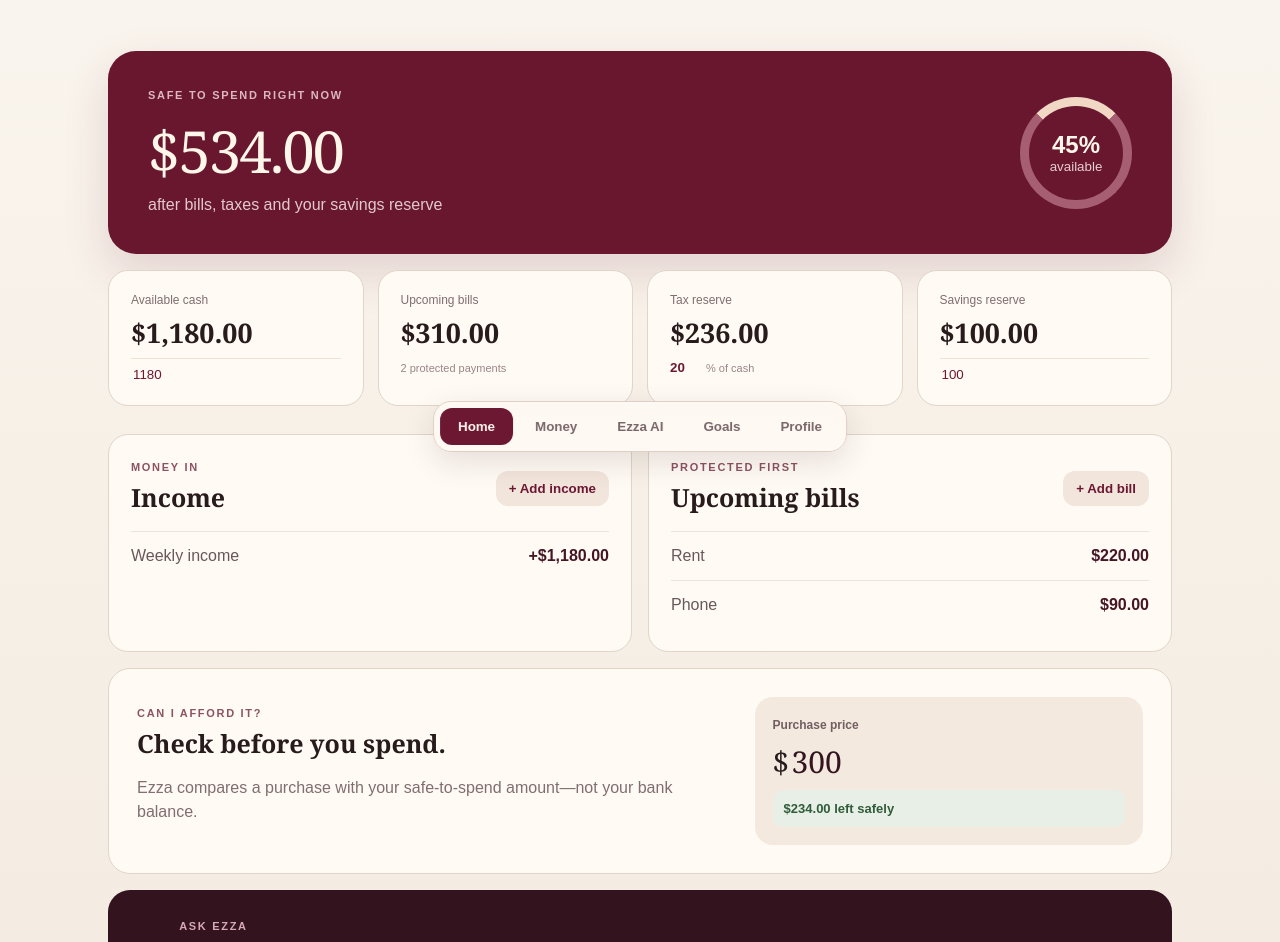
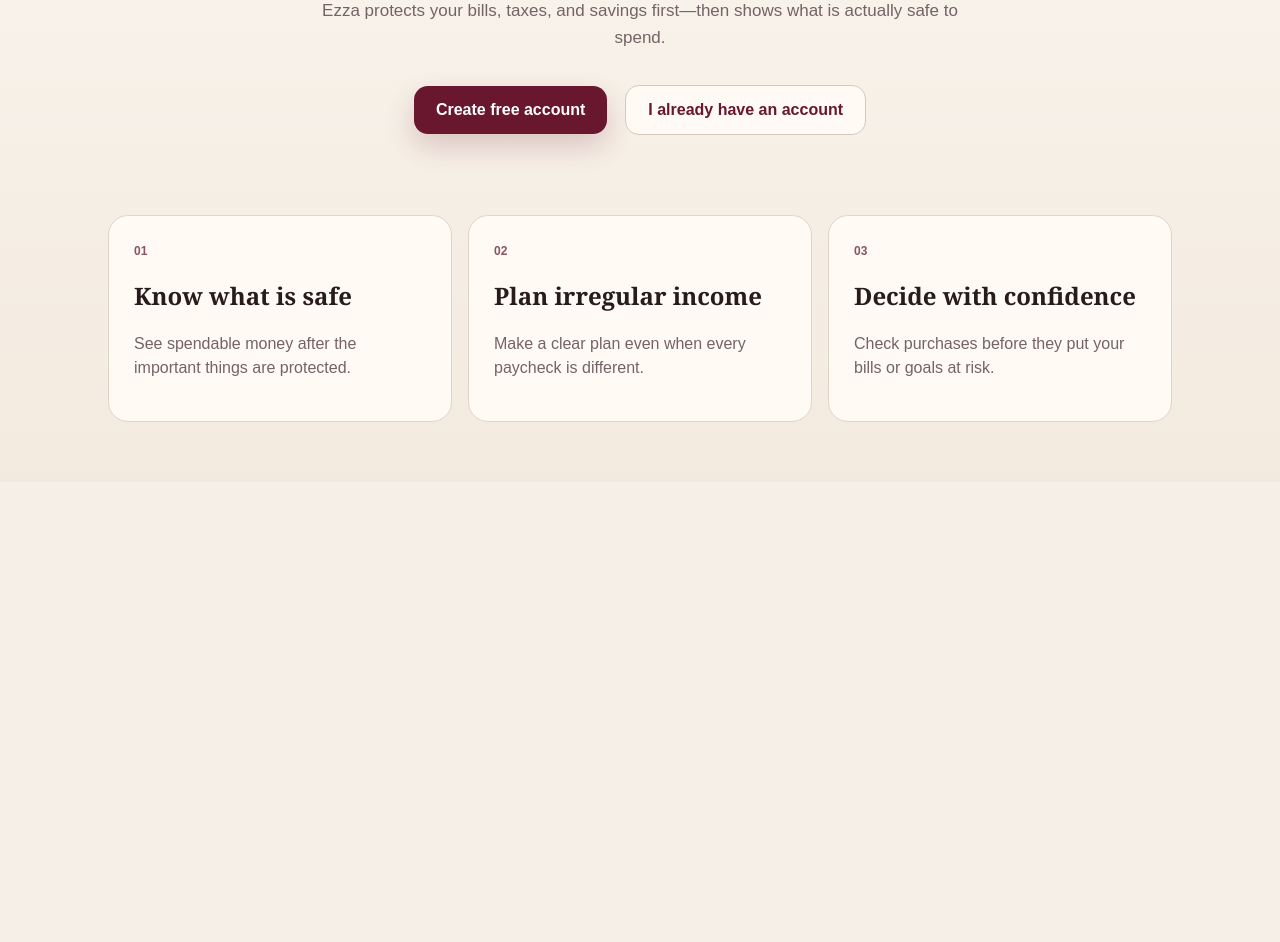
Before and after one commit to herim22-lgtm/ezza, a Next.js app: page / in a window 1280 px wide. Shown: the part 330-1272 px from the top of the page. After the commit the page ends 812 px from the top, so only its background shows below. Built offline with nearby package versions, Linux system fonts and the light colour scheme.

Commit message:
Add Supabase account authentication

```diff
--- a/app/page.tsx
+++ b/app/page.tsx
@@ -1,91 +1,26 @@
-'use client';
-
-import { useMemo, useState } from 'react';
-
-type Entry = { id: number; name: string; amount: number };
-
-const money = (n: number) => new Intl.NumberFormat('en-US', { style: 'currency', currency: 'USD' }).format(n);
+import Link from 'next/link';
 
 export default function Home() {
-  const [cash, setCash] = useState(1180);
-  const [taxRate, setTaxRate] = useState(20);
-  const [savings, setSavings] = useState(100);
-  const [income, setIncome] = useState<Entry[]>([{ id: 1, name: 'Weekly income', amount: 1180 }]);
-  const [bills, setBills] = useState<Entry[]>([
-    { id: 1, name: 'Rent', amount: 220 },
-    { id: 2, name: 'Phone', amount: 90 },
-  ]);
-  const [purchase, setPurchase] = useState(300);
-  const [tab, setTab] = useState('Home');
-
-  const billTotal = useMemo(() => bills.reduce((sum, b) => sum + b.amount, 0), [bills]);
-  const taxReserve = Math.max(0, cash * (taxRate / 100));
-  const safe = Math.max(0, cash - billTotal - taxReserve - savings);
-  const afterPurchase = safe - purchase;
-
-  function addEntry(kind: 'income' | 'bill') {
-    const name = window.prompt(kind === 'income' ? 'Income source' : 'Bill name');
-    const raw = window.prompt('Amount');
-    const amount = Number(raw);
-    if (!name || !Number.isFinite(amount) || amount <= 0) return;
-    const entry = { id: Date.now(), name, amount };
-    if (kind === 'income') {
-      setIncome((v) => [entry, ...v]);
-      setCash((v) => v + amount);
-    } else setBills((v) => [entry, ...v]);
-  }
-
   return (
-    <main className="shell">
-      <header className="topbar">
+    <main className="welcomeShell">
+      <nav className="welcomeNav">
         <div className="brand"><div className="mark">E</div><span>Ezza</span></div>
-        <button className="avatar">ED</button>
-      </header>
-
-      <section className="hero">
+        <Link className="navLogin" href="/login">Log in</Link>
+      </nav>
+      <section className="welcomeHero">
         <p className="eyebrow">YOUR FINANCIAL AUTOPILOT</p>
         <h1>Your money, <em>made clear.</em></h1>
-        <p className="subtitle">Built for income that changes. Ezza protects what you need first, then shows what is actually safe to use.</p>
+        <p className="subtitle">Ezza protects your bills, taxes, and savings first—then shows what is actually safe to spend.</p>
+        <div className="welcomeActions">
+          <Link className="primaryCta" href="/signup">Create free account</Link>
+          <Link className="secondaryCta" href="/login">I already have an account</Link>
+        </div>
       </section>
-
-      <section className="safeCard">
-        <div>
-          <span className="label">SAFE TO SPEND RIGHT NOW</span>
-          <div className="safeAmount">{money(safe)}</div>
-          <p>after bills, taxes and your savings reserve</p>
-        </div>
-        <div className="ring"><span>{cash ? Math.round((safe / cash) * 100) : 0}%</span><small>available</small></div>
+      <section className="featureRow">
+        <article><span>01</span><h2>Know what is safe</h2><p>See spendable money after the important things are protected.</p></article>
+        <article><span>02</span><h2>Plan irregular income</h2><p>Make a clear plan even when every paycheck is different.</p></article>
+        <article><span>03</span><h2>Decide with confidence</h2><p>Check purchases before they put your bills or goals at risk.</p></article>
       </section>
-
-      <section className="grid stats">
-        <article><span>Available cash</span><strong>{money(cash)}</strong><input aria-label="available cash" type="number" value={cash} onChange={(e) => setCash(Number(e.target.value) || 0)} /></article>
-        <article><span>Upcoming bills</span><strong>{money(billTotal)}</strong><small>{bills.length} protected payments</small></article>
-        <article><span>Tax reserve</span><strong>{money(taxReserve)}</strong><small><input className="tiny" aria-label="tax rate" type="number" value={taxRate} onChange={(e) => setTaxRate(Number(e.target.value) || 0)} />% of cash</small></article>
-        <article><span>Savings reserve</span><strong>{money(savings)}</strong><input aria-label="savings reserve" type="number" value={savings} onChange={(e) => setSavings(Number(e.target.value) || 0)} /></article>
-      </section>
-
-      <section className="twoCol">
-        <article className="panel">
-          <div className="panelHead"><div><span className="label">MONEY IN</span><h2>Income</h2></div><button onClick={() => addEntry('income')}>+ Add income</button></div>
-          {income.slice(0, 4).map((item) => <div className="row" key={item.id}><span>{item.name}</span><b>+{money(item.amount)}</b></div>)}
-        </article>
-        <article className="panel">
-          <div className="panelHead"><div><span className="label">PROTECTED FIRST</span><h2>Upcoming bills</h2></div><button onClick={() => addEntry('bill')}>+ Add bill</button></div>
-          {bills.slice(0, 4).map((item) => <div className="row" key={item.id}><span>{item.name}</span><b>{money(item.amount)}</b></div>)}
-        </article>
-      </section>
-
-      <section className="afford">
-        <div><span className="label">CAN I AFFORD IT?</span><h2>Check before you spend.</h2><p>Ezza compares a purchase with your safe-to-spend amount—not your bank balance.</p></div>
-        <div className="purchaseBox"><label>Purchase price</label><div className="priceInput"><span>$</span><input type="number" value={purchase} onChange={(e) => setPurchase(Number(e.target.value) || 0)} /></div><div className={afterPurchase >= 0 ? 'result good' : 'result bad'}>{afterPurchase >= 0 ? `${money(afterPurchase)} left safely` : `${money(Math.abs(afterPurchase))} over your safe amount`}</div></div>
-      </section>
-
-      <section className="aiCard">
-        <div className="spark">✦</div><div><span className="label">ASK EZZA</span><h2>Understand the “why” behind your money.</h2><p>“Why did my safe-to-spend drop?” &nbsp; “What if I make $400 more Friday?”</p></div><button onClick={() => setTab('Ezza AI')}>Open Ezza AI →</button>
-      </section>
-
-      <nav className="bottomNav">{['Home','Money','Ezza AI','Goals','Profile'].map((x) => <button key={x} className={tab === x ? 'active' : ''} onClick={() => setTab(x)}>{x}</button>)}</nav>
-      <footer>Ezza provides budgeting estimates for educational purposes and is not financial or tax advice.</footer>
     </main>
   );
 }
```
